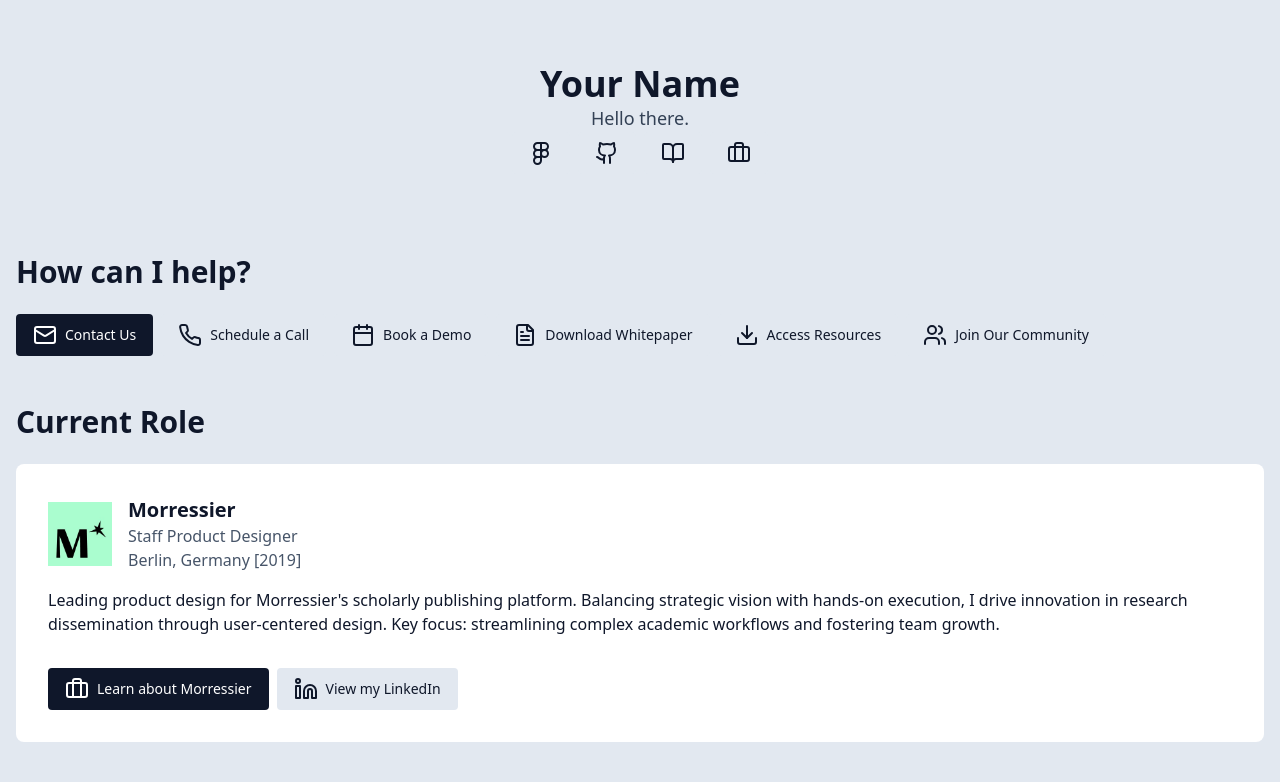
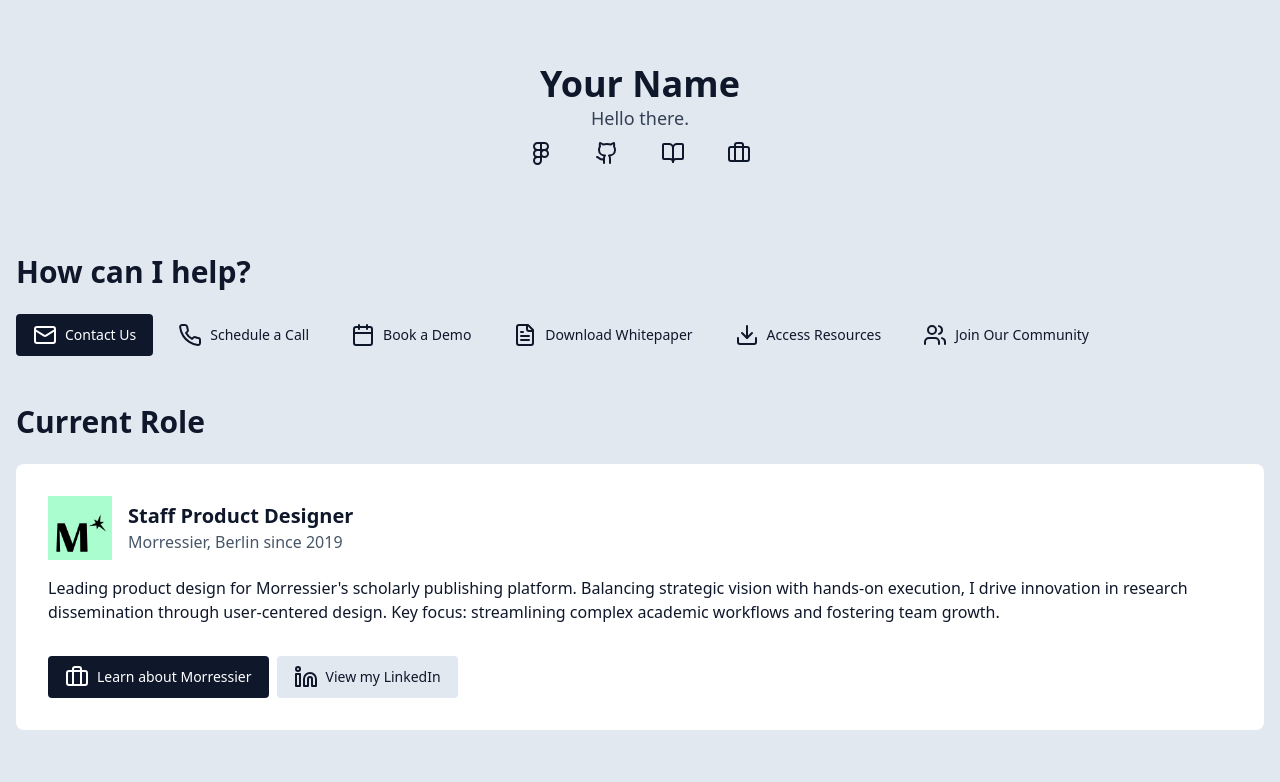
Before and after one commit to renderghost/links, a Next.js app: page / in a window 1280 px wide. Shown: the top 782 px of the page. Built offline with nearby package versions, Linux system fonts and the light colour scheme.

Commit message:
feat(WorkStatus): improve company logo display and job title
Improve the display of the company logo by changing the `objectFit`
property to `cover` to ensure the image fills the container. Also,
update the job title to be more concise and the employment duration
to be more clear.

```diff
--- a/src/components/WorkStatus.tsx
+++ b/src/components/WorkStatus.tsx
@@ -29,18 +29,15 @@ const WorkStatus: React.FC<WorkStatusProps> = ({
 									src='/logo-work.jpeg'
 									alt='Morressier logo'
 									fill
-									style={{ objectFit: 'contain' }}
+									style={{ objectFit: 'cover' }}
 								/>
 							</div>
 							<div>
 								<h3 className='text-xl font-bold text-slate-900 dark:text-white'>
-									Morressier
+									Staff Product Designer
 								</h3>
 								<p className='text-slate-600 dark:text-slate-300'>
-									Staff Product Designer
-								</p>
-								<p className='text-slate-600 dark:text-slate-300'>
-									Berlin, Germany [2019]
+									Morressier, Berlin since 2019
 								</p>
 							</div>
 						</div>
```
